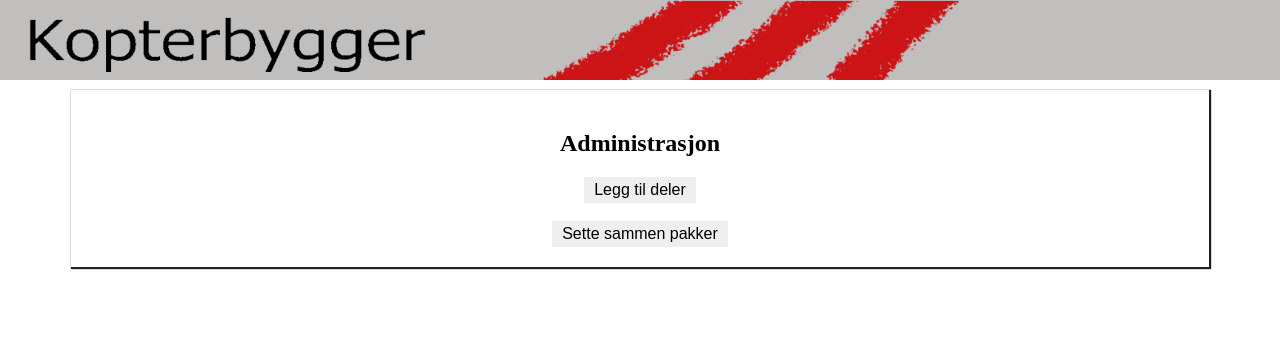
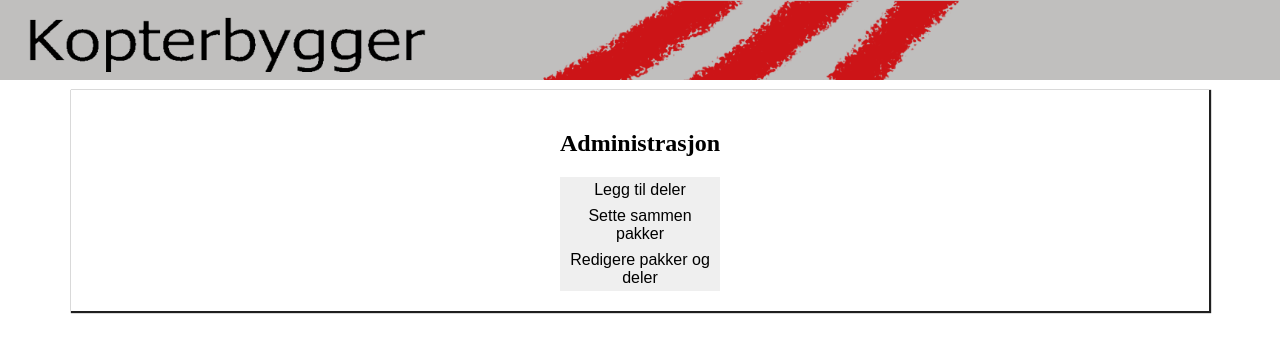
Before and after one commit to VidyPie/Fantastic-Four, a PHP site: page /administrasjon.php in a window 1280 px wide. Shown: the top 353 px of the page. Run offline with PHP 8.4, Linux system fonts and the light colour scheme; the visitor is signed in with stand-in values (Sample User, id 1).

Commit message:
Theyre taking the hobbits to Isengard!

```diff
--- a/MultikopterBygger/administrasjon.php
+++ b/MultikopterBygger/administrasjon.php
@@ -24,8 +24,9 @@ Fantastic Four
         <div id="wrapper">
             <div id="content">
                 <h2>Administrasjon</h2>
-                <a class="abutton" href="addParts.php?f=">Legg til deler</a><br><br>
-                <a class="abutton" href="pktConfig.php">Sette sammen pakker</a>
+                <a class="abutton" href="addParts.php?f=">Legg til deler</a><br>
+                <a class="abutton" href="pktConfig.php">Sette sammen pakker</a><br>
+                <a class="abutton" href="editPkg.php">Redigere pakker og deler</a>
             </div>
         </div>
     </body>
--- a/MultikopterBygger/stylesheet.css
+++ b/MultikopterBygger/stylesheet.css
@@ -156,6 +156,7 @@ img.extension{
     background: ButtonFace; color: ButtonText;
     border-style: solid; border-width: 2px;
     border-color: ButtonHighlight ButtonShadow ButtonShadow ButtonHighlight;
+    width: 140px;
 }
 
 #configstats{
```
Also changed, not shown: MultikopterBygger/editPkg.php (added, +34 -0 lines).
